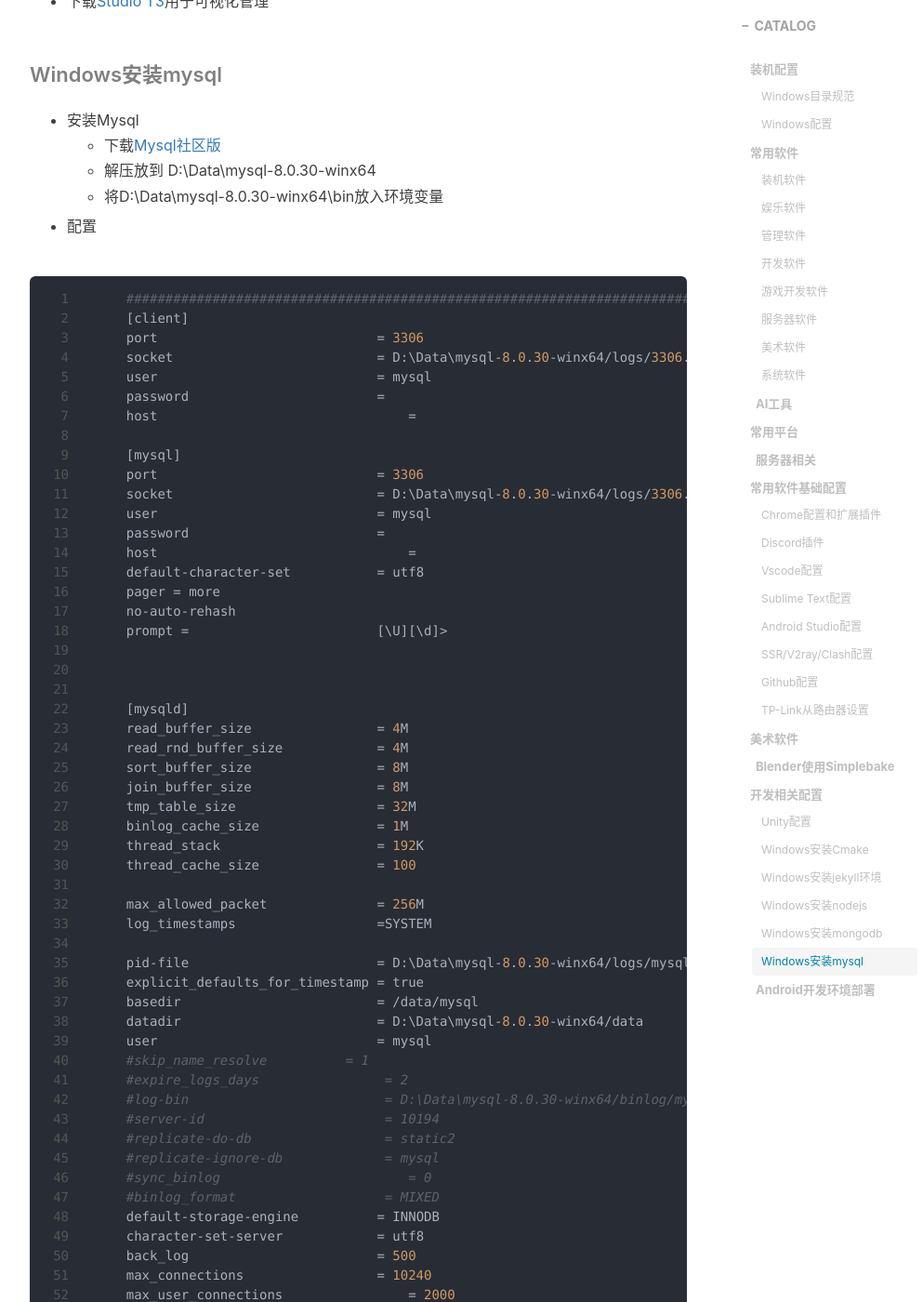
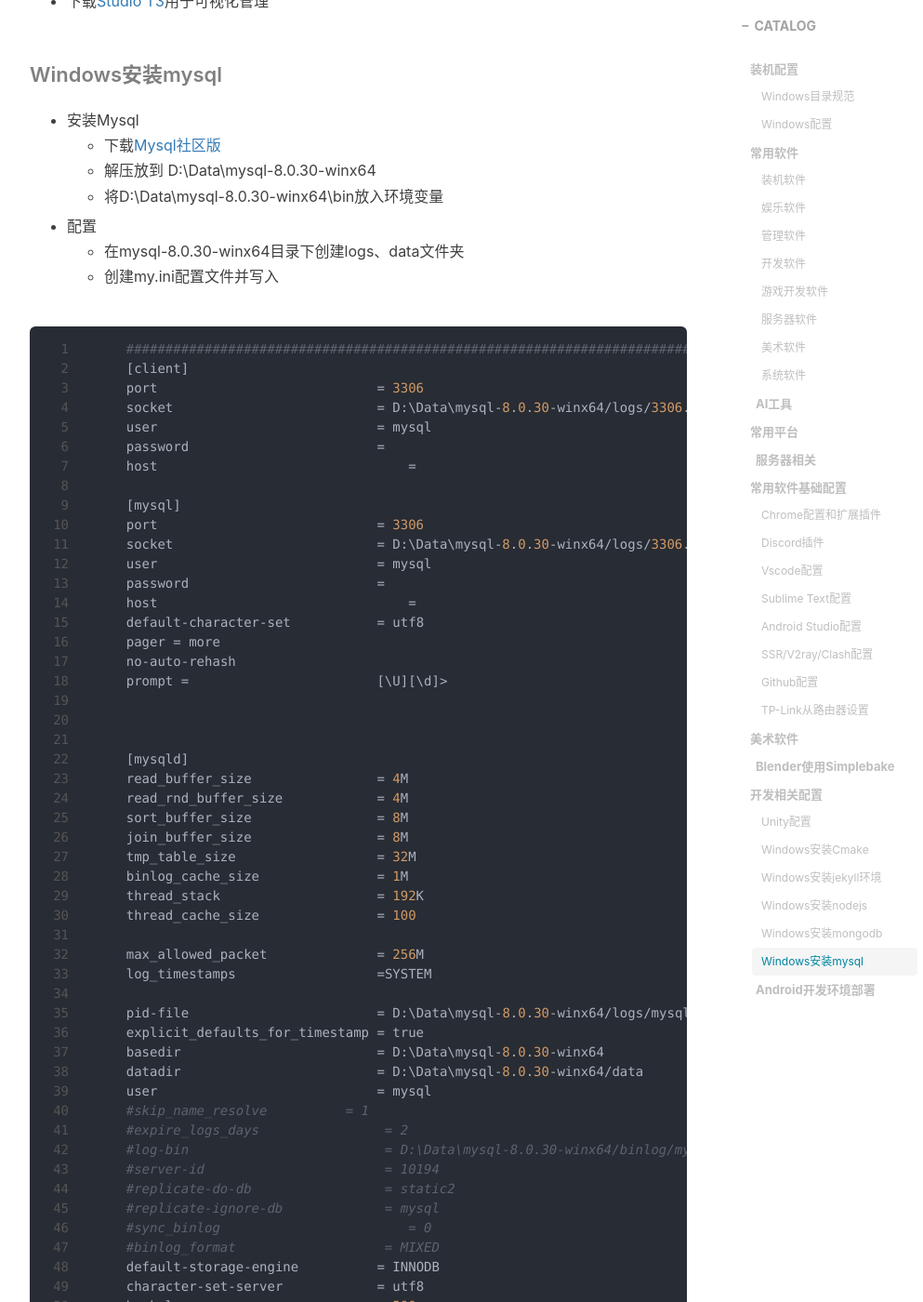
Before and after one commit to gumcstronger/gumcstronger.github.io, a Jekyll site: the page built from _posts/2022/2022-08-24-windows.md, in a window 1280 px wide and 1400 px high, scrolled down 11927 px. Shown: the whole window at 93% size, without its empty margins (233-1226 px from the left). Built offline with Jekyll 4.4.1, drawn with Linux system fonts in a browser that asks for light colours; comment, search, counter and statistics services are not loaded.

Commit message:
Update 2022-08-24-windows.md

````diff
--- a/_posts/2022/2022-08-24-windows.md
+++ b/_posts/2022/2022-08-24-windows.md
@@ -407,6 +407,8 @@ tags:
   - 解压放到 D:\Data\mysql-8.0.30-winx64
   - 将D:\Data\mysql-8.0.30-winx64\bin放入环境变量
 - 配置
+  - 在mysql-8.0.30-winx64目录下创建logs、data文件夹
+  - 创建my.ini配置文件并写入
 
 ```conf
     ################################################################################33
@@ -445,7 +447,7 @@ tags:
 
     pid-file                        = D:\Data\mysql-8.0.30-winx64/logs/mysqld.pid
     explicit_defaults_for_timestamp = true
-    basedir                         = /data/mysql
+    basedir                         = D:\Data\mysql-8.0.30-winx64
     datadir                         = D:\Data\mysql-8.0.30-winx64/data
     user                            = mysql
     #skip_name_resolve		= 1
````
